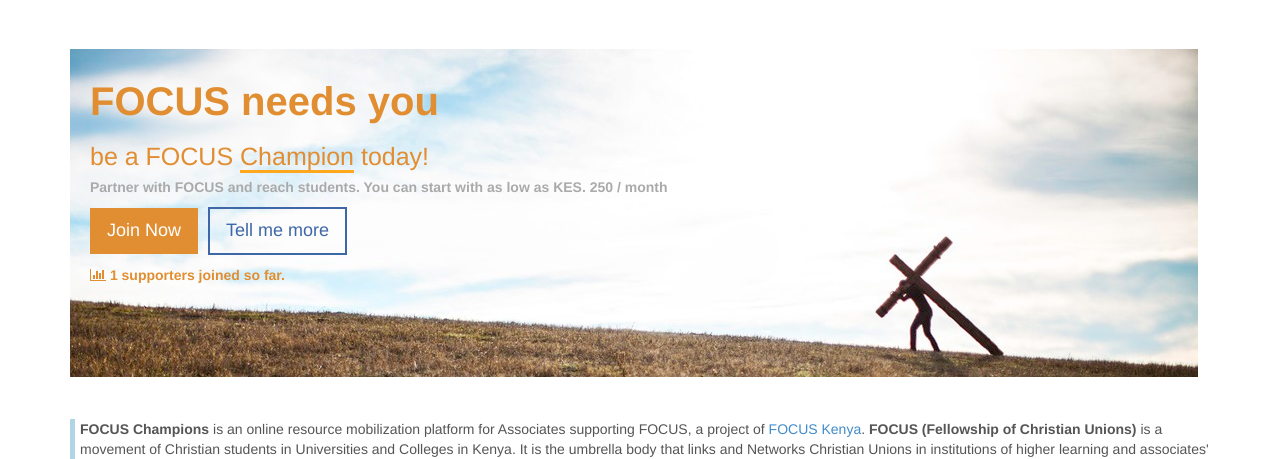
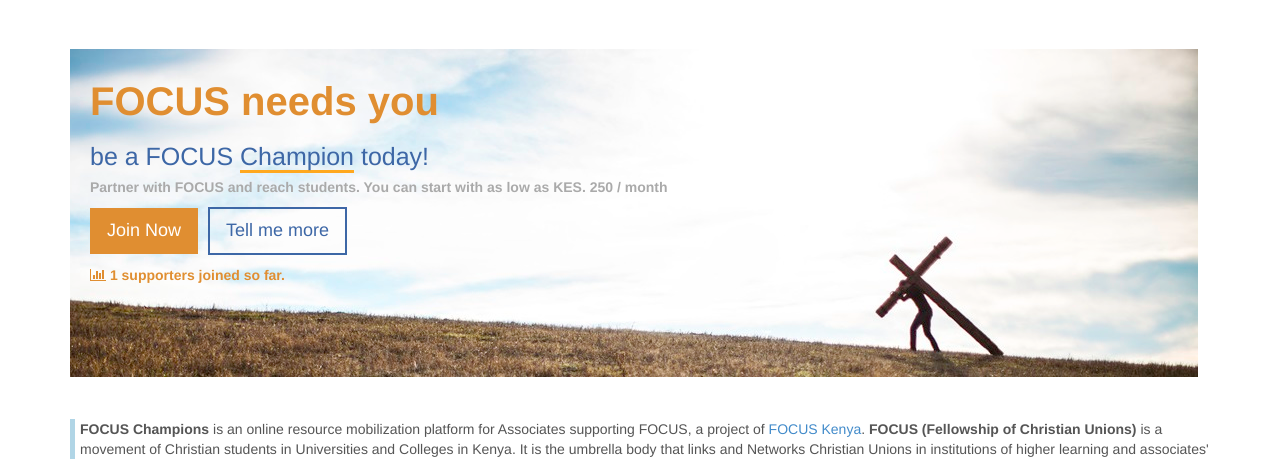
Before and after one commit to BeyondeLabs/xfc, a CodeIgniter app: page /focus-champions/ in a window 1280 px wide. Shown: the part 51-510 px from the top of the page. Run offline with CodeIgniter, Linux system fonts and the light colour scheme.

Commit message:
Minor CSS fix

```diff
--- a/app/assets/css/main.css
+++ b/app/assets/css/main.css
@@ -166,6 +166,7 @@ h1,h2,h3,h4,h5,h6{
 .landing h1 sub{
 	font-size: 25px;
 	font-weight: normal;
+	color: #3D67A6;
 }
 
 .landing a{
```
